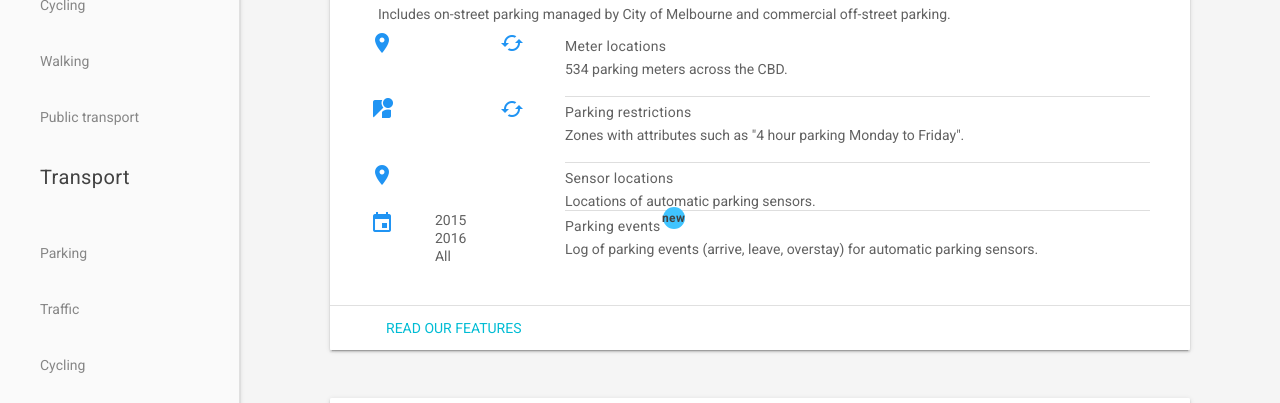
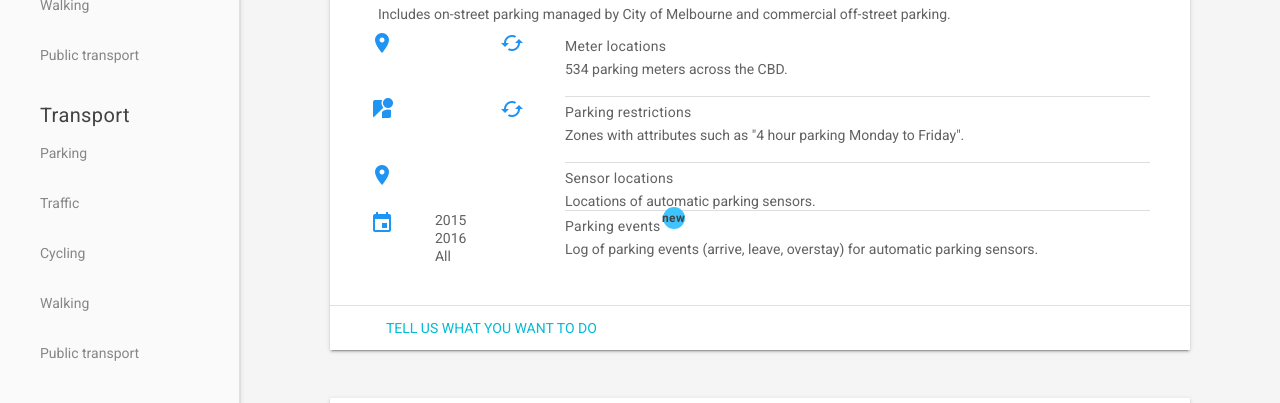
Before and after one commit to OpenCouncilData/Platform, a website: page index.html in a window 1280 px wide. Shown: the part 215-618 px from the top of the page. Drawn offline with nearby package versions, Linux system fonts and the light colour scheme.

Commit message:
Add files

```diff
--- a/index.html
+++ b/index.html
@@ -55,7 +55,15 @@
     .mdl-cell--1-col i{
         color:hsl(207,90%,54%);
     }
+    .mdl-layout__drawer .mdl-navigation {
+        padding-top: 0;
+        margin-top: -16px;
+    }
+    .mdl-layout__drawer .mdl-navigation .mdl-navigation__link {
+        padding-top: 10px;
+    }
     </style>
+
   </head>
   <body class="mdl-demo mdl-color--grey-100 mdl-color-text--grey-700 mdl-base">
     <div class="mdl-layout mdl-js-layout mdl-layout--fixed-header mdl-layout--fixed-drawer">
@@ -102,30 +110,7 @@
 
       <main class="mdl-layout__content">
         <div class="mdl-layout__tab-panel is-active" id="overview">
-            <!--
-          <section class="section--center mdl-grid mdl-grid--no-spacing mdl-shadow--2dp">
-            <header class="section__play-btn mdl-cell mdl-cell--3-col-desktop mdl-cell--2-col-tablet mdl-cell--4-col-phone mdl-color--teal-100 mdl-color-text--white">
-              <i class="material-icons">play_circle_filled</i>
-            </header>
-            <div class="mdl-card mdl-cell mdl-cell--9-col-desktop mdl-cell--6-col-tablet mdl-cell--4-col-phone">
-              <div class="mdl-card__supporting-text">
-                <h4>Features</h4>
-                Dolore ex deserunt aute fugiat aute nulla ea sunt aliqua nisi cupidatat eu. Nostrud in laboris labore nisi amet do dolor eu fugiat consectetur elit cillum esse.
-              </div>
-              <div class="mdl-card__actions">
-                <a href="#" class="mdl-button">Read our features</a>
-              </div>
-            </div>
-            <button class="mdl-button mdl-js-button mdl-js-ripple-effect mdl-button--icon" id="btn1">
-              <i class="material-icons">more_vert</i>
-            </button>
-            <ul class="mdl-menu mdl-js-menu mdl-menu--bottom-right" for="btn1">
-              <li class="mdl-menu__item">Lorem</li>
-              <li class="mdl-menu__item" disabled>Ipsum</li>
-              <li class="mdl-menu__item">Dolor</li>
-            </ul>
-          </section>
-          -->
+
           <section class="section--center mdl-grid mdl-grid--no-spacing mdl-shadow--2dp">
             <div class="mdl-card mdl-cell mdl-cell--12-col">
               <div class="mdl-card__supporting-text mdl-grid mdl-grid--no-spacing">
@@ -173,7 +158,7 @@
 
               </div>
               <div class="mdl-card__actions">
-                <a href="#" class="mdl-button">Read our features</a>
+                <a href="#" class="mdl-button">Tell us what you want to do</a>
               </div>
             </div>
           </section>
```
Also changed, not shown: package.json (added, +19 -0 lines), 1 other file.
